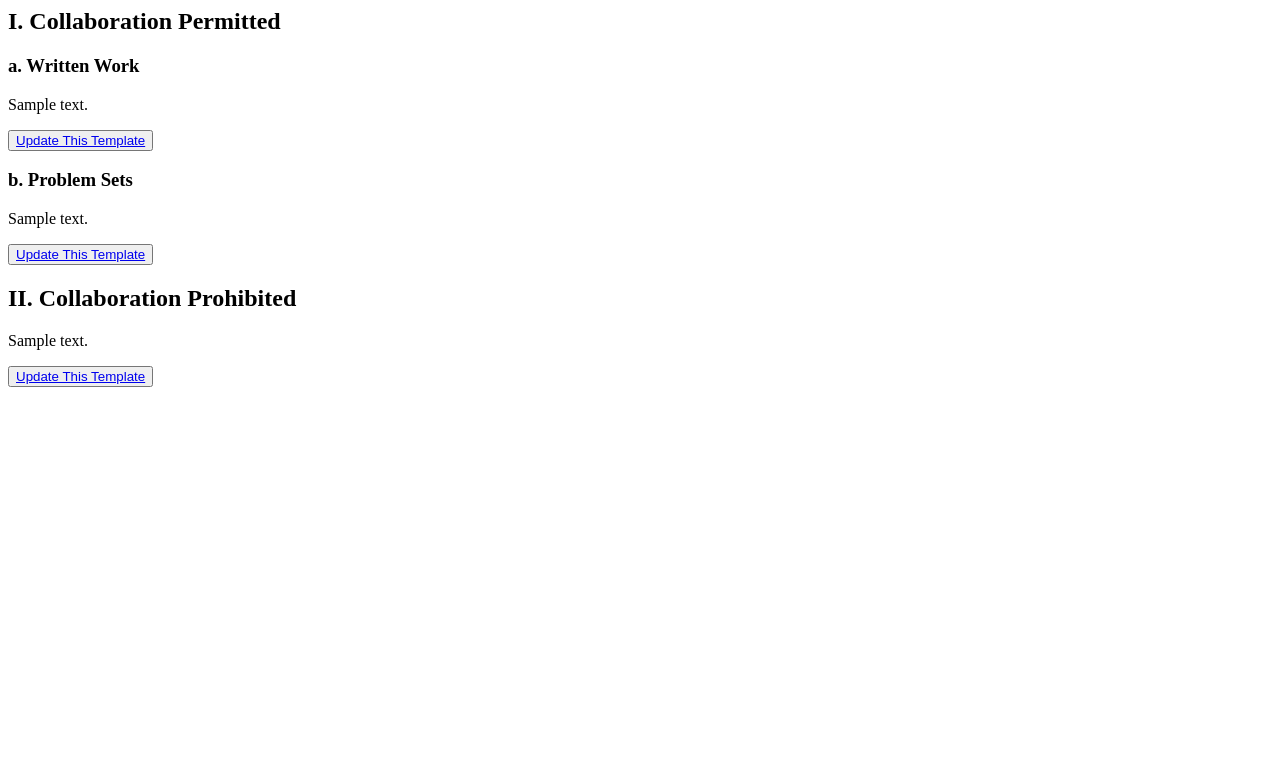
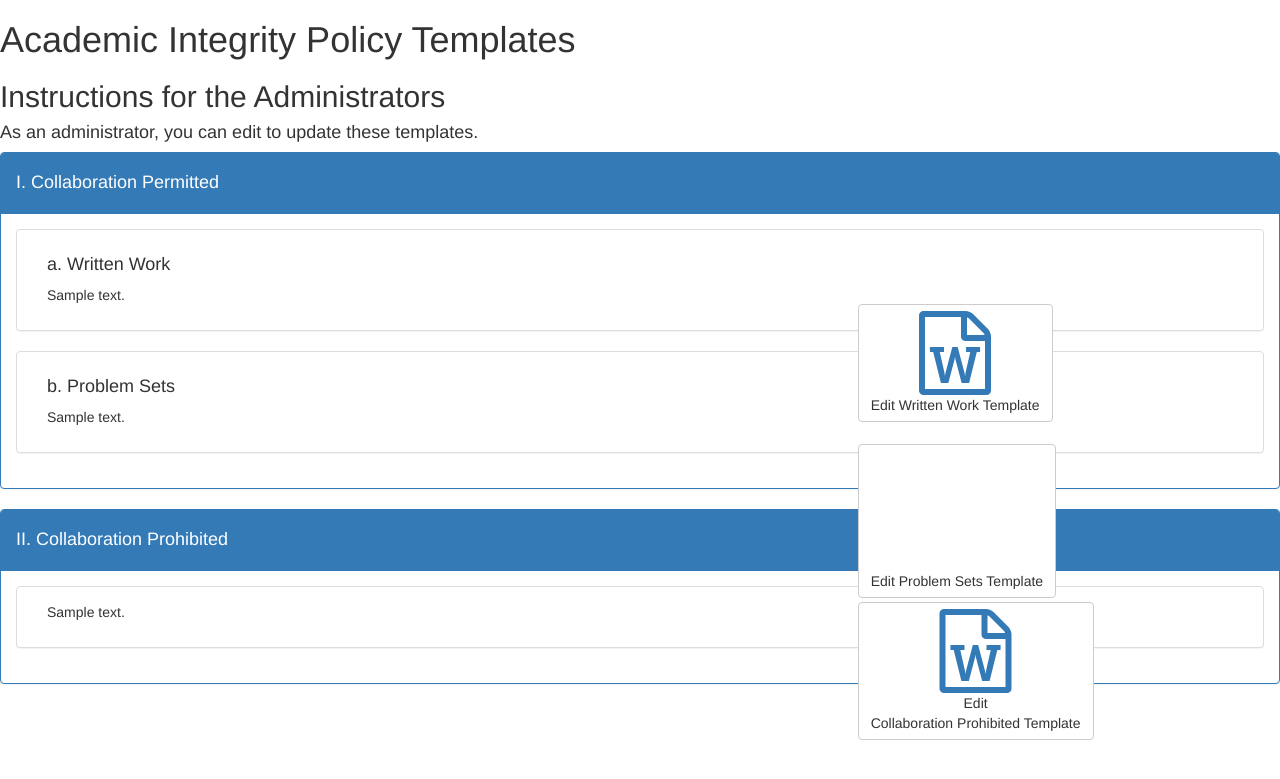
Before and after one commit to Harvard-ATG/academic_integrity_tool_v2, a Django app: template templates/admin_level_template_list.html in a window 1280 px wide. Shown: the top 779 px of the page. Run offline with Django 3.2, Linux system fonts and the light colour scheme; the template is opened without the code that fills it: values that come from a table or form of the project are taken from there, others are empty; tables that the repository leaves empty hold one stand-in row (values such as "Sample post"); parts of the project's set-up code (start-up, migrations or seed data) failed here and were passed over; some libraries are stand-ins or nearby versions.

Commit message:
Integrate admin level ui styles

```diff
--- a/templates/admin_level_template_list.html
+++ b/templates/admin_level_template_list.html
@@ -1,35 +1,134 @@
 {% block content %}
+    <head>
+        <title>Academic Integrity Policy</title>
 
-    <div>
 
-        <h2>I. Collaboration Permitted</h2>
-        <h3>a. Written Work</h3>
+        <!-- Q for Vittorio: This stylesheet seems to be existing within a local directory called assets/. The stylesheet therefore
+        probably needs to be uploaded to this project's github repo so I can include it in my project's directory tree.-->
+        <link data-turbolinks-track="true" href="/assets/application-f2426e026c85d83f4d4ec5be1c26ee81.css" media="all" rel="stylesheet">
+<!-- UI comment #1 - Font Awesome-->
+        <link href="https://maxcdn.bootstrapcdn.com/font-awesome/4.7.0/css/font-awesome.min.css" rel="stylesheet">
+<!-- UI comment #2 - Bootstrap core CSS. I also added Boostrap LS by the end of the body tag -->
+         <link href="https://maxcdn.bootstrapcdn.com/bootstrap/3.3.7/css/bootstrap.min.css" rel="stylesheet">
+
+        <!-- These local scripts in /assets/ and /js/. Vittorio needs to add them to github repo. -->
+        <script data-turbolinks-track="true" src="/assets/application-2671af1f4fe139755faa78265733f653.js"></script>
+        <script src="/js/tinymce/tinymce.min.js" type="text/javascript"></script>
+
+        <!-- I probably don't need to submit a form on this page. So the csrf-token may be unnecessary for now. Will be good to ask.
+
+        <meta content="authenticity_token" name="csrf-param">
+        <meta content="d0ccTyXMT8j2cAO95nISg+V5rFAEFJxqMA4Bt0J+zUA=" name="csrf-token">
+
+        -->
+
+    </head>
+
+    <body>
+
+        <h1>Academic Integrity Policy Templates</h1>
+
+        <h2>Instructions for the Administrators</h2>
+
+        <div class="highlighted">
+            <h4>
+              As an administrator, you can edit to update these templates.
+            </h4>
+        </div>
+
+        <div class="panel panel-primary">
+
+            <div class="panel-heading">
+                <h4>I. Collaboration Permitted</h4>
+            </div>
+
+            <div class="panel-body">
+                <div class="panel panel-default">
+                    <div class="panel-body">
+                        <div class="col-sm-8">
+                            <h4>a. Written Work</h4>
                             <p>{{ written_work_policy_template.body }}</p>
-        <button><a href="{% url 'admin_level_template_edit' written_work_policy_template.pk %}">Update This Template</a></button>
+                        </div>
 
-        <h3>b. Problem Sets</h3>
+                        <a href="{% url 'admin_level_template_edit' written_work_policy_template.pk %}">
+                            <div class="col-sm-4">
+                                <div style="position: relative">
+                                    <span class="icon-input-btn" style="position: absolute; top: 50%; transform: translateY(50%);">
+                                        <button value="Choose Written Work Template" class="btn btn-default btn-md" type="submit" name="commit">
+                                            <i class="fa fa-file-word-o" style="font-size: 6em; color: rgb(51, 122, 183);"></i>
+                                            <br>
+                                            Edit Written Work Template
+                                        </button>
+                                    </span>
+                                </div>
+                            </div>
+                        </a>
+                    </div>
+                </div>
+
+                <div class="panel panel-default">
+                    <div class="panel-body">
+
+                        <div class="col-sm-8">
+                            <h4>b. Problem Sets</h4>
                             <p>{{ problem_sets_policy_template.body }}</p>
-        <button><a href=" {% url 'admin_level_template_edit' problem_sets_policy_template.pk %}">Update This Template</a></button>
+                        </div>
 
-        <h2>II. Collaboration Prohibited</h2>
-        <p>{{ collaboration_prohibited_policy_template.body }}</p>
-        <button><a href="{% url 'admin_level_template_edit' collaboration_prohibited_policy_template.pk %}">Update This Template</a></button>
+                        <a href=" {% url 'admin_level_template_edit' problem_sets_policy_template.pk %}">
+                            <div class="col-sm-4">
+                                <div style="position: relative">
+                                    <span class="icon-input-btn" style="position: absolute; top: 50%; transform: translateY(50%);">
+                                        <button value="Choose Problem Sets Template" class="btn btn-default btn-md" type="submit" name="commit">
+                                            <i class="fa-file-powerpoint-o" style="font-size: 6em; color: rgb(51, 122, 183);"></i>
+                                            <br>
+                                            Edit Problem Sets Template
+                                        </button>
+                                    </span>
+                                </div>
+                            </div>
+                        </a>
 
+                    </div>
+                </div>
 
             </div>
 
-{% endblock content %}
+        </div>
 
 
+        <div class="panel panel-primary">
+            <div class="panel-heading">
+                <h4>II. Collaboration Prohibited</h4>
+            </div>
+            <div class="panel-body">
+                <div class="panel panel-default">
+                    <div class="panel-body">
 
+                        <div class="col-sm-8">
+                            <p>{{ collaboration_prohibited_policy_template.body }}</p>
+                        </div>
 
-{% comment %}
-{% block content %}
-    {% for template in templates %}
-        <div>
-            <h2><a href="{% url 'policy_template_edit' template.pk %}">{{ template.name }}</a></h2>
-            <p>{{ template.body }}</p>
+                        <a href="{% url 'admin_level_template_edit' collaboration_prohibited_policy_template.pk %}">
+                            <div class="col-sm-4">
+                                <div style="position: relative">
+                                    <span class="icon-input-btn"
+                                          style="position: absolute; top: 50%; transform: translateY(0%);">
+                                        <button value="Choose Collaboration Prohibited Template" class="btn btn-default btn-md" type="submit" name="commit">
+                                            <i class="fa fa-file-word-o" style="font-size: 6em; color: rgb(51, 122, 183);"></i>
+                                            <br>
+                                            Edit
+                                            <br>
+                                            Collaboration Prohibited Template</button>
+                                    </span>
                                 </div>
-    {% endfor %}
+                            </div>
+                        </a>
+
+                    </div>
+                </div>
+            </div>
+        </div>
+
+    </body>
+
 {% endblock content %}
-{% endcomment %}
```
Also changed, not shown: templates/admin_level_template_edit.html (+26 -5 lines). Lines whose indentation alone changed are shown as unchanged.
